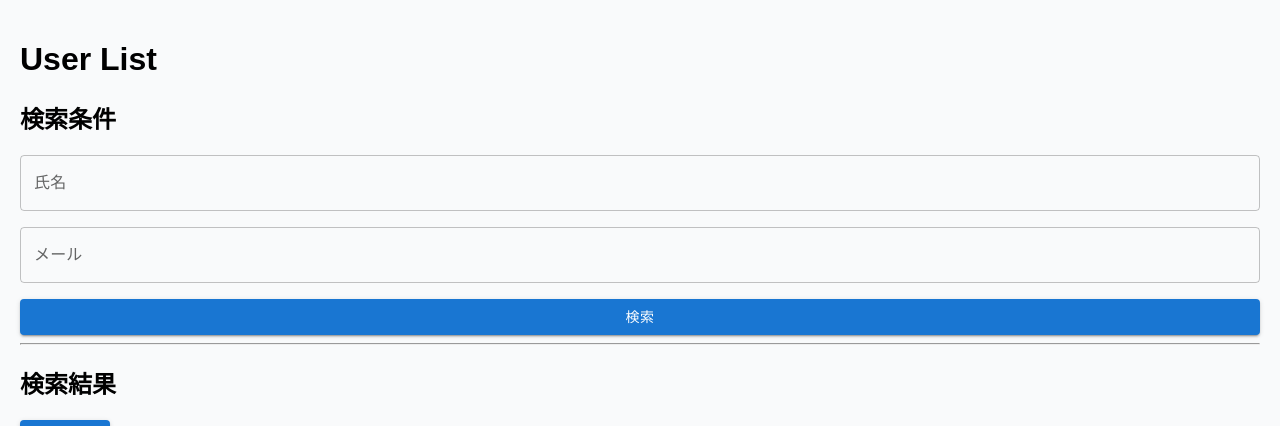
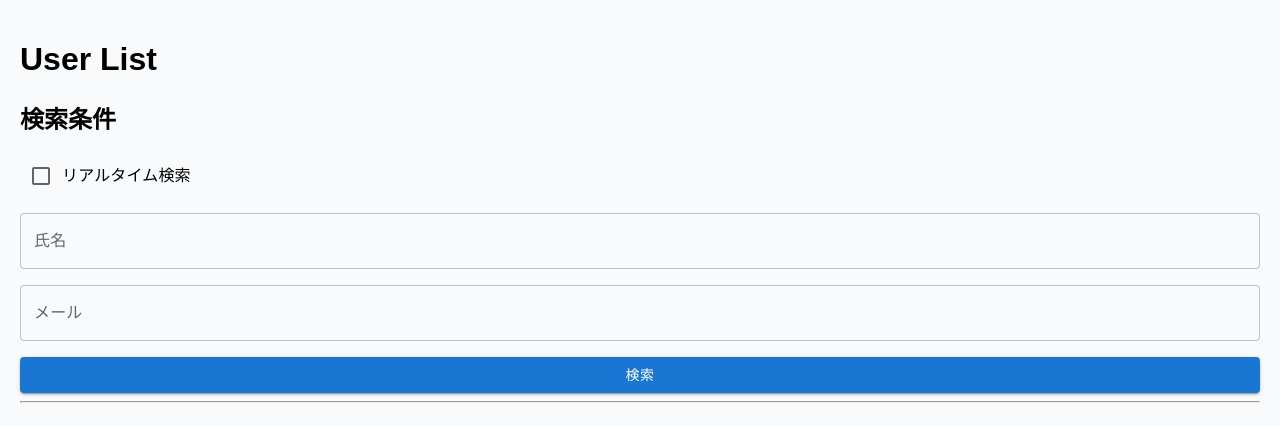
Before and after one commit to tetsumaru-tech/portfolio-react-admin-system, a React (Vite) app: page / in a window 1280 px wide. Shown: the top 426 px of the page. Built offline with nearby package versions, Linux system fonts and the light colour scheme; no server answers.

Commit message:
debounce search

```diff
--- a/src/features/user/components/SearchForm.tsx
+++ b/src/features/user/components/SearchForm.tsx
@@ -1,4 +1,10 @@
-import { TextField, Button, Stack } from '@mui/material';
+import {
+  TextField,
+  Button,
+  Stack,
+  Checkbox,
+  FormControlLabel,
+} from '@mui/material';
 
 import type { UserSearchCondition } from '@/features/user/types';
 
@@ -6,6 +12,8 @@ type SearchFormProps = {
   condition: UserSearchCondition;
   onChange: (condition: UserSearchCondition) => void;
   onSearch: () => void;
+  isRealTimeSearch: boolean;
+  onToggleRealTimeSearch: (enabled: boolean) => void;
 };
 
 /**
@@ -13,10 +21,27 @@ type SearchFormProps = {
  * @param condition 現在の検索条件
  * @param onChange 検索条件変更時のコールバック
  * @param onSearch 検索実行時のコールバック
+ * @param isRealTimeSearch リアルタイム検索の状態
  */
-export function SearchForm({ condition, onChange, onSearch }: SearchFormProps) {
+export function SearchForm({
+  condition,
+  onChange,
+  onSearch,
+  isRealTimeSearch,
+  onToggleRealTimeSearch,
+}: SearchFormProps) {
   return (
     <Stack spacing={2}>
+      <FormControlLabel
+        control={
+          <Checkbox
+            checked={isRealTimeSearch}
+            onChange={(e) => onToggleRealTimeSearch(e.target.checked)}
+            color="primary"
+          />
+        }
+        label="リアルタイム検索"
+      />
       <TextField
         label="氏名"
         value={condition.name ?? ''}
@@ -27,9 +52,11 @@ export function SearchForm({ condition, onChange, onSearch }: SearchFormProps) {
         value={condition.email ?? ''}
         onChange={(e) => onChange({ ...condition, email: e.target.value })}
       />
-      <Button variant="contained" onClick={onSearch}>
-        検索
-      </Button>
+      {!isRealTimeSearch && (
+        <Button variant="contained" onClick={onSearch}>
+          検索
+        </Button>
+      )}
     </Stack>
   );
 }
--- a/src/features/user/pages/UserListPage.tsx
+++ b/src/features/user/pages/UserListPage.tsx
@@ -1,3 +1,4 @@
+import { CircularProgress } from '@mui/material';
 import type { GridSortModel } from '@mui/x-data-grid';
 import { useState, useEffect } from 'react';
 import { useNavigate, useSearchParams } from 'react-router-dom';
@@ -7,6 +8,7 @@ import { useUsersQuery } from '@/features/user/api';
 import { UserDataGrid } from '@/features/user/components';
 import { SearchForm, AppButton } from '@/features/user/components';
 import type { UserSearchCondition } from '@/features/user/types';
+import { useDebounce } from '@/hooks';
 import { updateSearchParams } from '@/utils';
 /**
  * ユーザーリストページコンポーネント
@@ -20,6 +22,12 @@ export function UserListPage() {
   const [searchCondition, setSearchCondition] = useState<UserSearchCondition>(
     {},
   ); // 検索実行時の条件を保持
+
+  // リアルタイム検索の状態を管理
+  const [isRealTimeSearch, setIsRealTimeSearch] = useState<boolean>(false);
+
+  // 入力のデバウンスされた値
+  const debouncedCondition = useDebounce(condition, 1000);
 
   const [searchParams, setSearchParams] = useSearchParams();
   const [paginationModel, setPaginationModel] = useState({
@@ -37,8 +45,8 @@ export function UserListPage() {
   );
 
   // React Query
-  const { data, isLoading, isError } = useUsersQuery(
-    searchCondition,
+  const { data, isLoading, isError, isFetching } = useUsersQuery(
+    isRealTimeSearch ? debouncedCondition : searchCondition,
     paginationModel.page,
     paginationModel.pageSize,
     sortModel,
@@ -70,6 +78,14 @@ export function UserListPage() {
     setSearchCondition(condition);
   }
 
+  function onToggleRealTimeSearch(enabled: boolean) {
+    setIsRealTimeSearch(enabled);
+    if (!enabled) {
+      // リアルタイム検索をオフにしたときは、現在の入力値で検索を実行
+      setSearchCondition(condition);
+    }
+  }
+
   if (isError) return <div>Error...</div>;
 
   return (
@@ -80,9 +96,12 @@ export function UserListPage() {
         condition={condition}
         onChange={setCondition}
         onSearch={handleSearch}
+        isRealTimeSearch={isRealTimeSearch}
+        onToggleRealTimeSearch={onToggleRealTimeSearch}
       />
       <hr />
       <h2>検索結果</h2>
+      {isRealTimeSearch && isFetching && <CircularProgress size={20} />}
       <AppButton
         variant="contained"
         color="primary"
@@ -96,7 +115,7 @@ export function UserListPage() {
       <UserDataGrid
         users={data?.data ?? []}
         total={data?.total ?? 0}
-        loading={isLoading}
+        loading={isLoading || isFetching}
         paginationModel={paginationModel}
         onPaginationModelChange={setPaginationModel}
         sortModel={sortModel}
--- a/src/hooks/index.ts
+++ b/src/hooks/index.ts
@@ -1 +1,2 @@
 export * from './useApiMutation';
+export * from './useDebounce';
--- /dev/null
+++ b/src/hooks/useDebounce.ts
@@ -0,0 +1,24 @@
+import { useEffect, useState } from 'react';
+
+/**
+ * 値を指定された遅延時間でデバウンスするカスタムフック
+ * このフックは、入力値の変更を遅延させるために使用されます。ユーザーが入力を停止してから指定された時間が経過するまで、値の更新を遅らせます。
+ * @param value - デバウンスする値
+ * @param delay - デバウンスの遅延時間（ミリ秒単位、デフォルトは500ms）
+ * @returns デバウンスされた値
+ */
+export function useDebounce<T>(value: T, delay = 500): T {
+  const [debouncedValue, setDebouncedValue] = useState<T>(value);
+
+  useEffect(() => {
+    const handler = setTimeout(() => {
+      setDebouncedValue(value);
+    }, delay);
+
+    return () => {
+      clearTimeout(handler);
+    };
+  }, [value, delay]);
+
+  return debouncedValue;
+}
```
